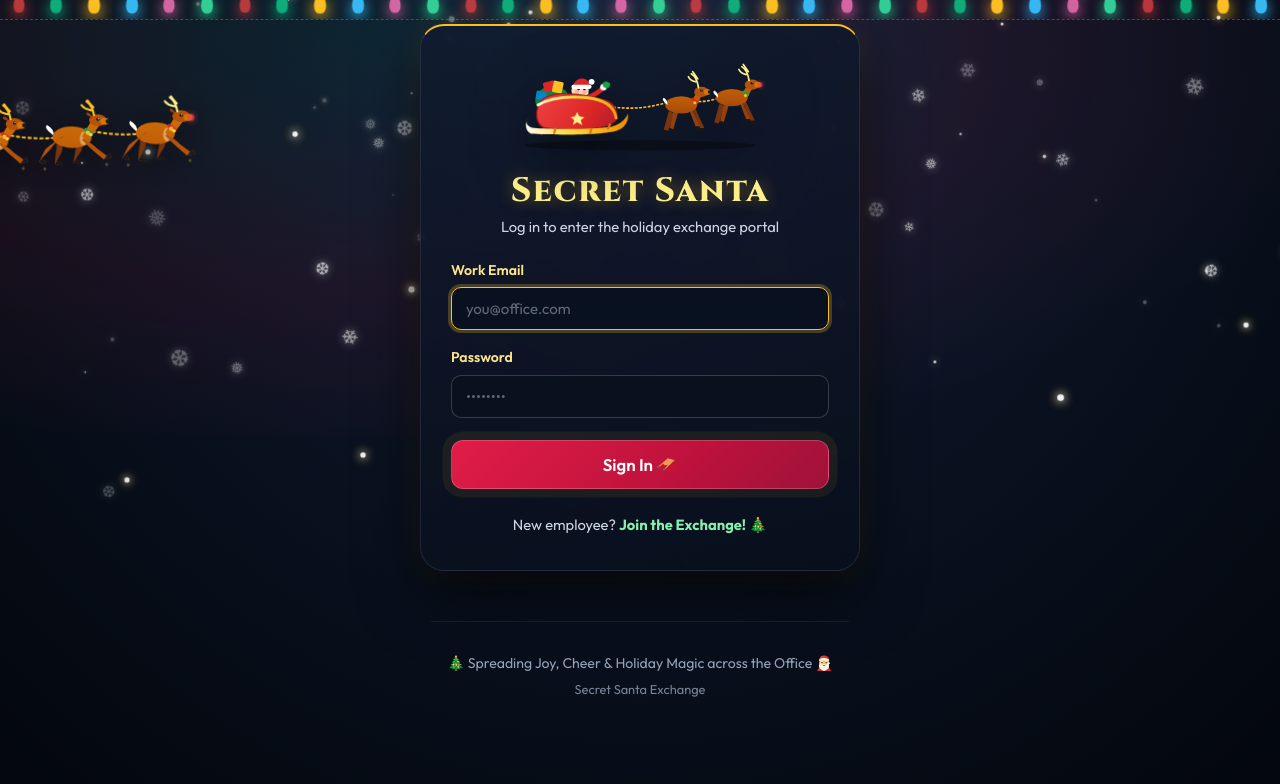
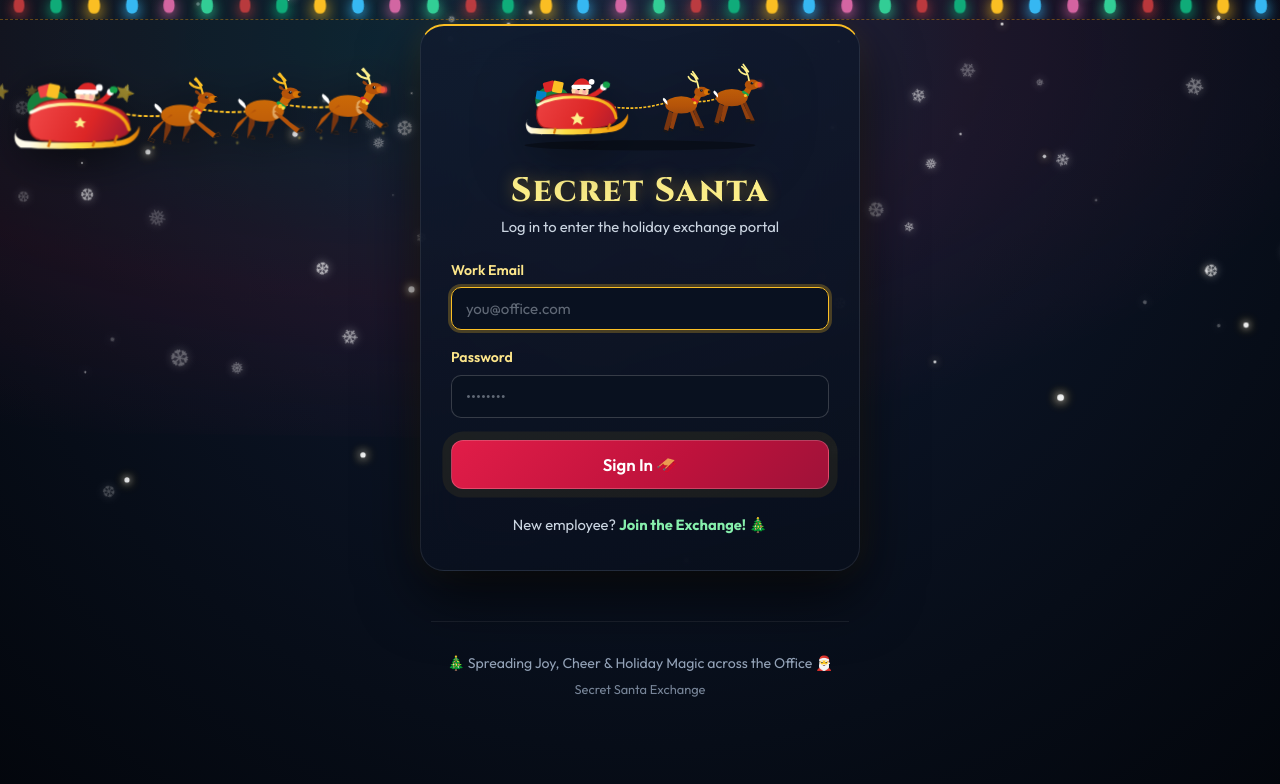
Before and after one commit to rishikabillore26/secret-santa, a React (Vite) app in the folder frontend/: page /login in a window 1280 px wide. Shown: the top 784 px of the page. Built offline with nearby package versions, Linux system fonts and the light colour scheme; no server answers.

Commit message:
fix: ensure flying santa rath is present on the very top layer and positioned at the top of the screen

```diff
--- a/frontend/src/index.css
+++ b/frontend/src/index.css
@@ -101,47 +101,44 @@ body::before {
    ===================================================== */
 .flying-sleigh-sky-layer {
   position: fixed;
-  top: 74px; /* Clearly below the sticky navbar */
+  top: 52px; /* At the very top of the page right under the navbar */
   left: 0;
   width: 100vw;
   height: 110px;
   pointer-events: none;
-  z-index: 1; /* Floats in the background sky behind cards and interactive content */
+  z-index: 95; /* Present on the very top layer above all cards, never hidden */
   overflow: visible;
 }
 
 .flying-rath-track {
   position: absolute;
   top: 0;
-  left: -520px;
+  left: -440px;
   display: flex;
   align-items: center;
-  animation: flyRathAcrossSky 28s linear infinite;
+  animation: flyRathAcrossSky 22s linear infinite;
 }
 
 @keyframes flyRathAcrossSky {
   0% {
-    transform: translateX(0) translateY(12px) rotate(2deg) scale(0.9);
-    opacity: 0;
-  }
-  3% {
+    transform: translateX(0) translateY(8px) rotate(1.5deg) scale(0.92);
     opacity: 1;
   }
-  28% {
-    transform: translateX(calc(28vw + 80px)) translateY(-8px) rotate(1deg) scale(0.95);
+  25% {
+    transform: translateX(calc(25vw + 100px)) translateY(-6px) rotate(0.8deg) scale(0.94);
+    opacity: 1;
   }
-  55% {
-    transform: translateX(calc(58vw + 160px)) translateY(6px) rotate(-1deg) scale(0.92);
+  50% {
+    transform: translateX(calc(50vw + 200px)) translateY(6px) rotate(-0.8deg) scale(0.92);
+    opacity: 1;
   }
-  80% {
-    transform: translateX(calc(82vw + 240px)) translateY(-6px) rotate(1.5deg) scale(0.94);
-  }
-  97% {
+  75% {
+    transform: translateX(calc(75vw + 300px)) translateY(-4px) rotate(1.2deg) scale(0.94);
     opacity: 1;
   }
   100% {
-    transform: translateX(calc(100vw + 600px)) translateY(4px) rotate(2deg) scale(0.9);
-    opacity: 0;
+    transform: translateX(calc(100vw + 480px)) translateY(4px) rotate(1.5deg) scale(0.92);
+    opacity: 1;
   }
 }
 
@@ -1433,6 +1430,8 @@ body::before {
   }
 
   .flying-sleigh-sky-layer {
+    top: 48px;
+    z-index: 95;
     transform: scale(0.65);
     transform-origin: top left;
   }
```
